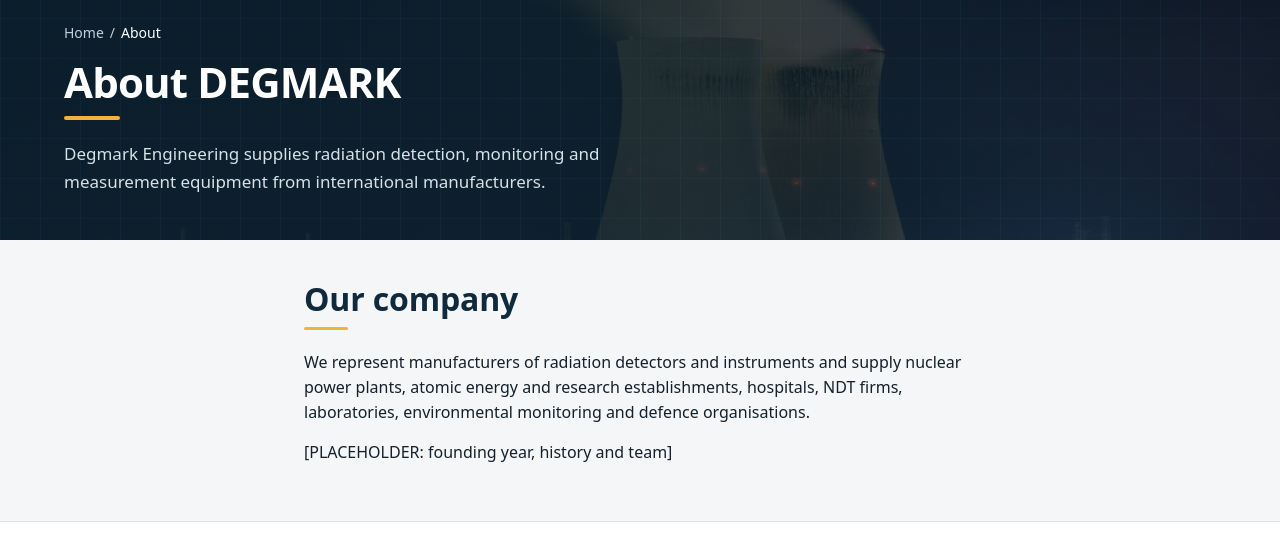
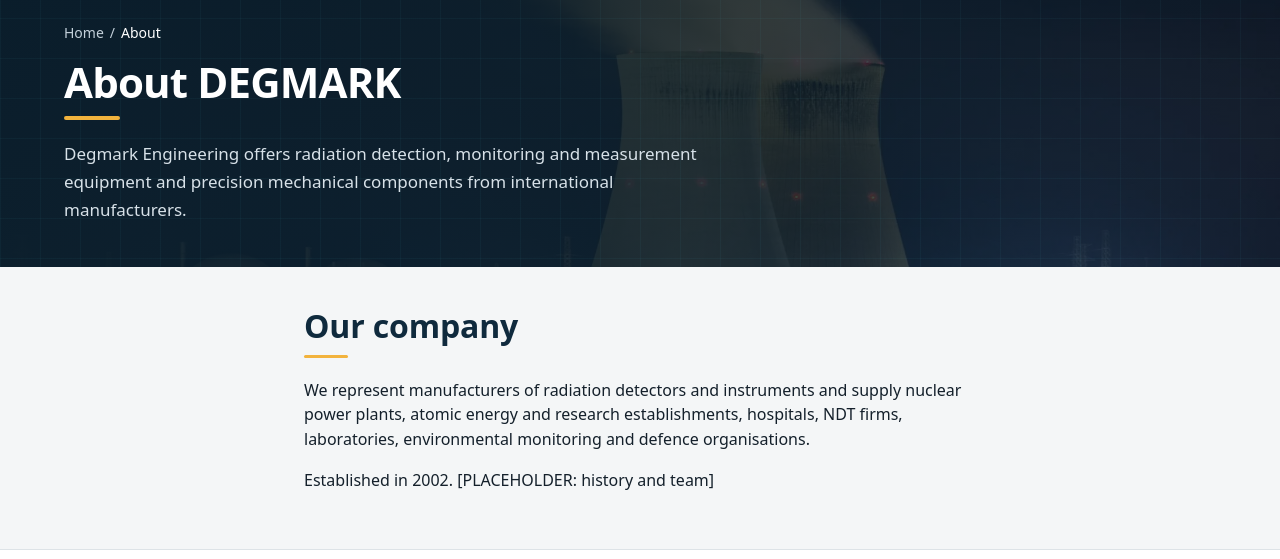
Before and after one commit to degmark-engg/degmark-website, an Astro site: page /about in a window 1280 px wide. Shown: the part 129-688 px from the top of the page. Built offline with nearby package versions, Linux system fonts and the light colour scheme; Astro itself is replaced by a stand-in of ours.

Commit message:
About and home: 'offers' wording, established 2002

```diff
--- a/src/pages/about.astro
+++ b/src/pages/about.astro
@@ -6,12 +6,12 @@ import Icon from '../components/Icon.astro';
 import { brands } from '../data/brands';
 const principals = brands.filter((b) => b.slug !== 'other-manufacturers');
 ---
-<Base title="About" description="Degmark Engineering supplies radiation detection, monitoring and measurement equipment from international manufacturers.">
-  <PageHero title="About DEGMARK" lead="Degmark Engineering supplies radiation detection, monitoring and measurement equipment from international manufacturers." crumbs={[{ label: 'About' }]} />
+<Base title="About" description="Degmark Engineering offers radiation detection, monitoring and measurement equipment and precision mechanical components from international manufacturers.">
+  <PageHero title="About DEGMARK" lead="Degmark Engineering offers radiation detection, monitoring and measurement equipment and precision mechanical components from international manufacturers." crumbs={[{ label: 'About' }]} />
   <section class="section"><div class="container-x prose-x">
     <h2 class="!mt-0">Our company</h2>
     <p>We represent manufacturers of radiation detectors and instruments and supply nuclear power plants, atomic energy and research establishments, hospitals, NDT firms, laboratories, environmental monitoring and defence organisations.</p>
-    <p>[PLACEHOLDER: founding year, history and team]</p>
+    <p>Established in 2002. [PLACEHOLDER: history and team]</p>
   </div></section>
   <section class="section bg-surface border-y border-line"><div class="container-x">
     <h2 class="title-bar mb-7">Our principals</h2>
--- a/src/pages/index.astro
+++ b/src/pages/index.astro
@@ -41,7 +41,7 @@ const points = [
   ['Beyond the catalogue', 'Models not listed on the site are available on request.'],
 ];
 ---
-<Base description="DEGMARK supplies radiation detectors, survey meters, monitoring systems, air samplers, dosimeters and contamination monitors from leading international manufacturers.">
+<Base description="DEGMARK offers radiation detectors, survey meters, monitoring systems, air samplers, dosimeters and contamination monitors from leading international manufacturers.">
 
   <!-- 1. Photo banner -->
   <section class="relative isolate overflow-hidden bg-navy-deep text-white">
```
